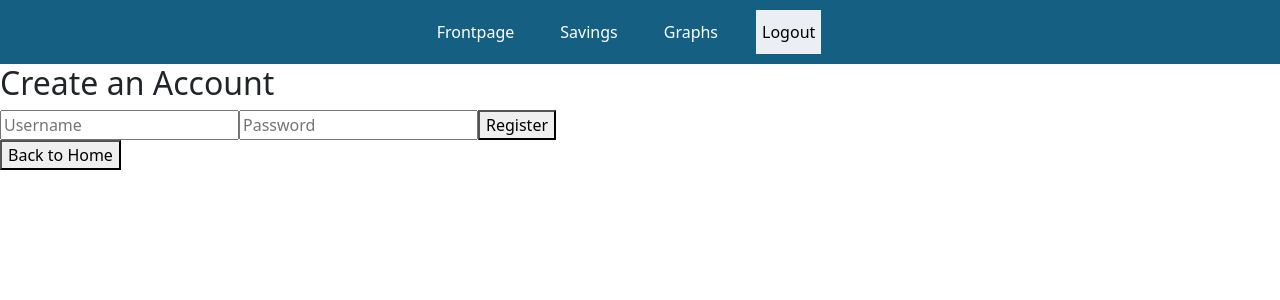
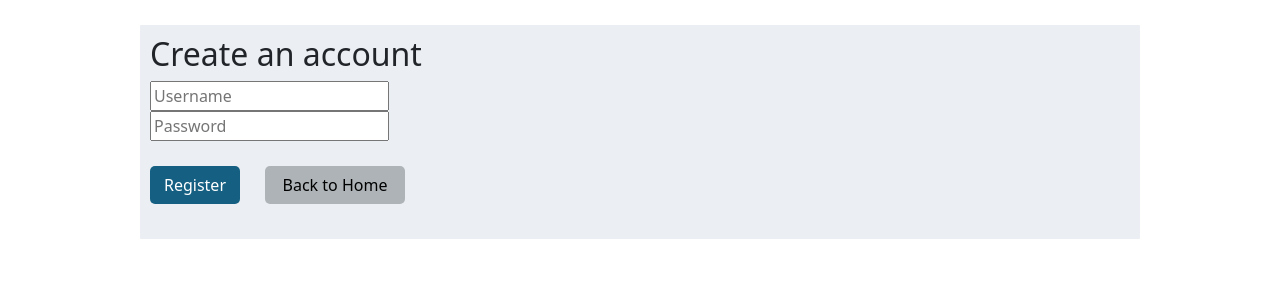
Before and after one commit to jasminlehtola/Finance-tracker, a React (Vite) app in the folder financeTracker-frontend/: page /register in a window 1280 px wide. Shown: the top 300 px of the page. Built offline with nearby package versions, Linux system fonts and the light colour scheme.

Commit message:
Created layout for home, login and registration pages. Added password conditions and check that username does not already exist

```diff
--- a/financeTracker-frontend/src/pages/home.jsx
+++ b/financeTracker-frontend/src/pages/home.jsx
@@ -5,11 +5,13 @@ const Home = () => {
   const navigate = useNavigate()
 
   return (
-    <div>
-      <h1>Welcome to the Finance App</h1>
-      <p>Manage your incomes and expenses easily!</p>
-      <button onClick={() => navigate("/login")}>Login</button>
-      <button onClick={() => navigate("/register")}>Register</button>
+    <div className="page-container">
+      <div className="event-container" >
+        <h2>Welcome to the Finance App</h2>
+        <p>Manage your incomes and expenses easily!</p>
+        <button className="custom-BigBlueButton" onClick={() => navigate("/login")}>Login</button>
+        <button className="custom-BigBlueButton" onClick={() => navigate("/register")}>Register</button>
+      </div>
     </div>
   )
 }
--- a/financeTracker-frontend/src/pages/login.jsx
+++ b/financeTracker-frontend/src/pages/login.jsx
@@ -55,7 +55,7 @@ const Login = ({ user, setUser }) => {
       window.localStorage.setItem(
         'loggedFinanceTrackerUser', JSON.stringify(user)
       )
-      console.log("Kirjautumistiedot localstoragessa", window.localStorage.getItem('loggedFinanceTrackerUser') )
+      console.log("Kirjautumistiedot localstoragessa", window.localStorage.getItem('loggedFinanceTrackerUser'))
 
       setUser(user)
       setUsername('')
@@ -89,7 +89,8 @@ const Login = ({ user, setUser }) => {
 
 
   return (
-    <div>
+    <div className="page-container">
+      <div className="event-container" >
         <h2>Login</h2>
         <form onSubmit={handleLogin}>
           <div>
@@ -108,9 +109,11 @@ const Login = ({ user, setUser }) => {
               onChange={(e) => setPassword(e.target.value)}
             />
           </div>
-        <button type="submit">Login</button>
+          <button className="custom-BigBlueButton" type="submit">Login</button>
+          <button className="custom-GreyButton" onClick={() => navigate("/home")}>Back to Home</button>
         </form>
         <Notification message={errorMessage} isError={true} />
+      </div>
     </div>
   )
 }
--- a/financeTracker-frontend/src/pages/register.jsx
+++ b/financeTracker-frontend/src/pages/register.jsx
@@ -1,17 +1,30 @@
 import { useState } from "react"
 import { useNavigate } from "react-router-dom"
 import { registerUser } from "../services/register"
-import NavBar from '../components/navbar'
-import axios from 'axios'
+
+const isPasswordValid = (password) => {
+  const hasUppercase = /[A-Z]/.test(password)
+  const hasNumber = /\d/.test(password)
+  const isLongEnough = password.length >= 8
+
+  return hasUppercase && hasNumber && isLongEnough
+}
 
 
 const Register = () => {
   const [username, setUsername] = useState("")
   const [password, setPassword] = useState("")
+  const [errorMessage, setErrorMessage] = useState("")
   const navigate = useNavigate()
 
   const handleRegister = async (event) => {
-    event.preventDefault();
+    event.preventDefault()
+
+    if (!username || !password) {
+      alert("Username and password are required.")
+      return
+    }
+
 
     try {
       await registerUser({ username, password })
@@ -19,22 +32,40 @@ const Register = () => {
       console.log("Käyttäjä luotu!")
       navigate("/login")
     } catch (error) {
-      console.error("Registration failed:", error)
-      alert(`Error: ${error.error || "Registration failed. Try again."}`)
+      if (error.error === "Username is already taken") {
+        setErrorMessage("This username is already taken. Please choose another one.")
+      } else {
+        setErrorMessage(error.error || "Registration failed. Try again.")
+      }
     }
-  };
+  }
 
 
   return (
-    <div>
-    < NavBar />
-      <h2>Create an Account</h2>
-      <form onSubmit={handleRegister}>
-        <input type="text" placeholder="Username" value={username} onChange={(e) => setUsername(e.target.value)} />
-        <input type="password" placeholder="Password" value={password} onChange={(e) => setPassword(e.target.value)} />
-        <button type="submit">Register</button>
-      </form>
-      <button onClick={() => navigate("/home")}>Back to Home</button>
+    <div className="page-container">
+      <div className="event-container" >
+        <h2>Create an account</h2>
+
+        <form onSubmit={handleRegister}>
+          <input type="text" placeholder="Username" value={username} onChange={(e) => setUsername(e.target.value)} />
+          <div></div>
+          <input type="password" placeholder="Password" value={password} onChange={(e) => setPassword(e.target.value)} />
+          <div>
+            {password && !isPasswordValid(password) && (
+              <p className="password-error">
+                Password must be at least 8 characters long, contain one uppercase letter and one number.
+              </p>
+            )}
+            {errorMessage && (
+              <div className="form-error">
+                {errorMessage}
+              </div>
+            )}
+            <button className="custom-SmallBlueButton" type="submit">Register</button>
+            <button className="custom-GreyButton" type="button" onClick={() => navigate("/home")}>Back to Home</button>
+          </div>
+        </form>
+      </div>
     </div>
   )
 }
--- a/financeTracker-frontend/src/styles.css
+++ b/financeTracker-frontend/src/styles.css
@@ -1,3 +1,4 @@
+/* ---Errormessages--- */
 .error {
   color: red;
   padding: 5px;
@@ -5,8 +6,19 @@
   margin: 10px 0;
 }
 
+.password-error {
+  color: red;
+  font-size: 12px;
+  margin-bottom: 0px;
+}
 
-/* ---Navigointivalikko--- */
+.form-error {
+  margin-top: 10px;
+  color: #bc1e1e;
+  font-size: 14px;
+}
+
+/* ---Navigation bar--- */
 .custom-navbar {
   color: white !important;
   background-color: #156082;
@@ -25,7 +37,37 @@
 }
 
 
-/* ---Napit--- */
+/* ---Buttons--- */
+.custom-BigBlueButton {
+  color: white;
+  background-color: #156082;
+  padding: 7px;
+  margin: 25px 25px 25px 0px;
+  width: 120px;
+  border: none;
+  border-radius: 5px;
+}
+
+.custom-SmallBlueButton {
+  color: white;
+  background-color: #156082;
+  padding: 7px;
+  margin: 25px 25px 25px 0px;
+  width: 90px;
+  border: none;
+  border-radius: 5px;
+}
+
+.custom-GreyButton {
+  color: rgb(0, 0, 0);
+  background-color: #adb3b6;
+  padding: 7px;
+  margin: 25px 0px 25px 0px;
+  width: 140px;
+  border: none;
+  border-radius: 5px;
+}
+
 .custom-AddEventButton {
   color: white;
   background-color: #156082;
@@ -64,7 +106,7 @@
 }
 
 
-/* ---Koko sivun tausta--- */
+/* ---Background of the page--- */
 .page-container {
   background-color: #ffffff;
   padding: 10px;
@@ -72,7 +114,7 @@
 }
 
 
-/* ---Kuukauden summary-taulukko--- */
+/* ---Summary of the month-table--- */
 .summary-box {
   background-color: #f1f4f7;
   padding: 10px;
@@ -100,14 +142,14 @@
 }
 
 
-/* ---Events-taulukon tausta--- */
+/* ---Background of events-table--- */
 .event-container {
   background-color: #ebeff3;
   padding: 10px;
   border-radius: 1px;
 }
 
-/* Otsikkorivi */
+/* Header line */
 .event-header {
   display: grid;
   font-weight: bold;
@@ -117,7 +159,7 @@
   text-align: left;
 }
 
-/* Yksittäinen tapahtumarivi taulukossa*/
+/* Single event row in the table*/
 .event-item {
   display: grid;
   background-color: white;
@@ -134,7 +176,7 @@
 }
 
 
-/* ---Savings-sivu--- */
+/* ---Savings-page--- */
 .savings-container {
   background-color: #ebeff3;
   padding: 12px;
@@ -142,7 +184,7 @@
 }
 
 
-/* ---Graphs-sivu--- */
+/* ---Graphs-page--- */
 .piechart {
   display: flex;
   justify-content: center;
@@ -173,7 +215,7 @@ align-items: "center"
 .month-menu-label {
   display: grid;
 
-  width: 140px; /* Kiinteä leveys, jotta dropdownit linjautuu */
+  width: 140px;
   margin-left: 50px;
   margin-right: 10px;
   font-weight: 500;
```
Also changed, not shown: 1 other file (tests, documents, lock files or other folders). Lines whose indentation alone changed are shown as unchanged.
